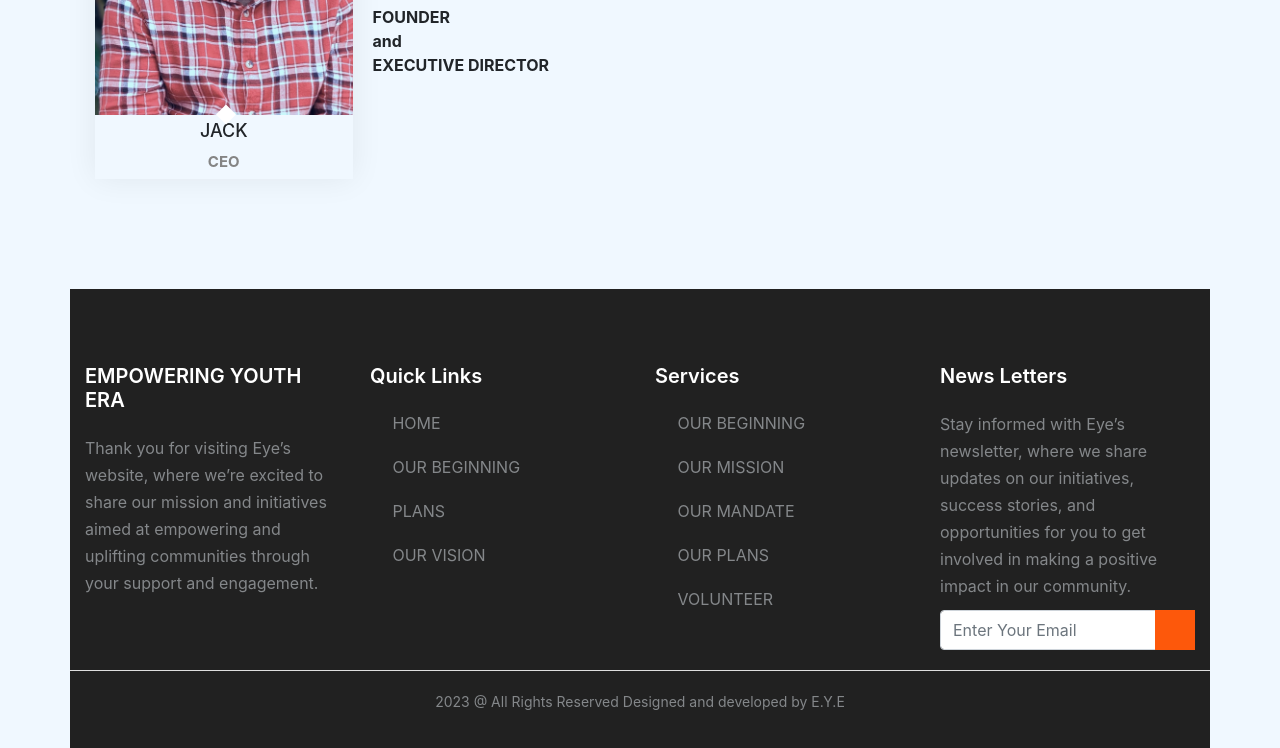
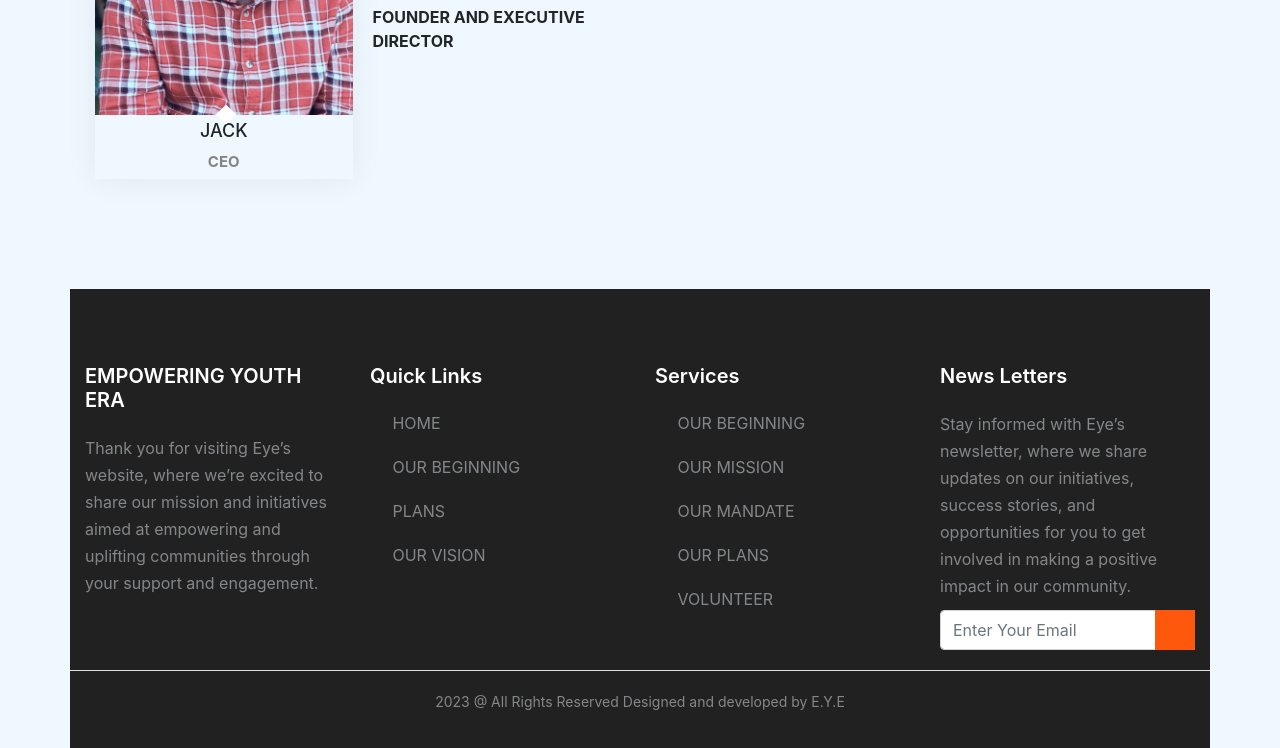
Before and after one commit to EYE254KENYA/empoweringyouthera.com, a plain HTML site: page aboutus.html in a window 1280 px wide. Shown: the part 1324-2072 px from the top of the page. Drawn offline with Linux system fonts and the light colour scheme; a script that the page names is missing; a web font is replaced by a local one.

Commit message:
Update aboutus.html

```diff
--- a/aboutus.html
+++ b/aboutus.html
@@ -121,7 +121,7 @@
                               </div>
                               <div class="team-name">
                                   <h2>VIRGINIA</h2>
-                                  <b>FOUNDER <br> and <br> EXECUTIVE DIRECTOR</b>
+                                  <b>FOUNDER AND EXECUTIVE DIRECTOR</b>
                               </div>
                           </div>
                       </div>
```
